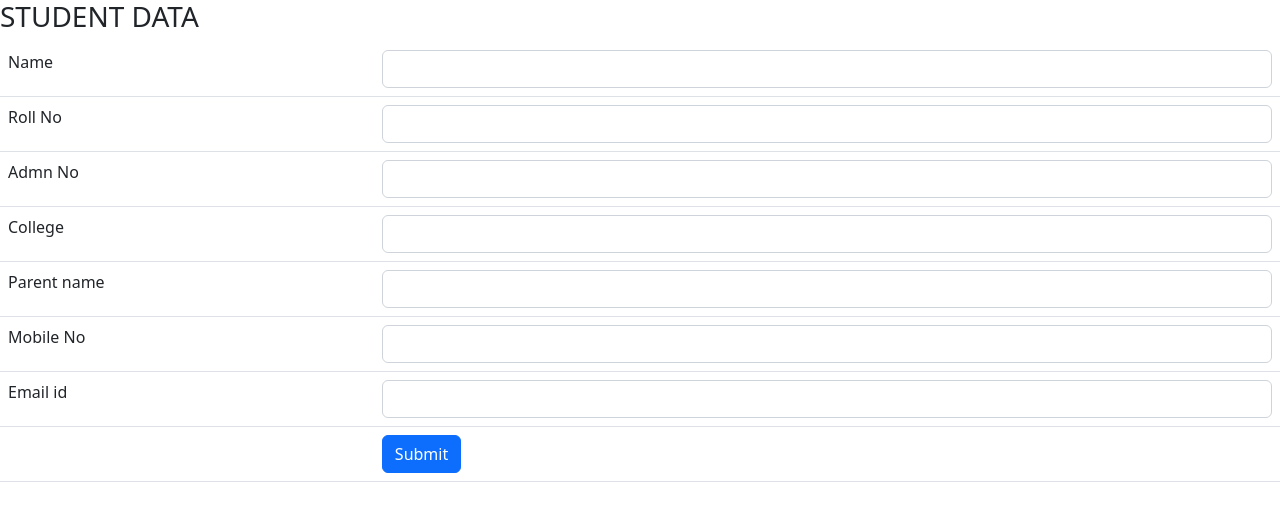
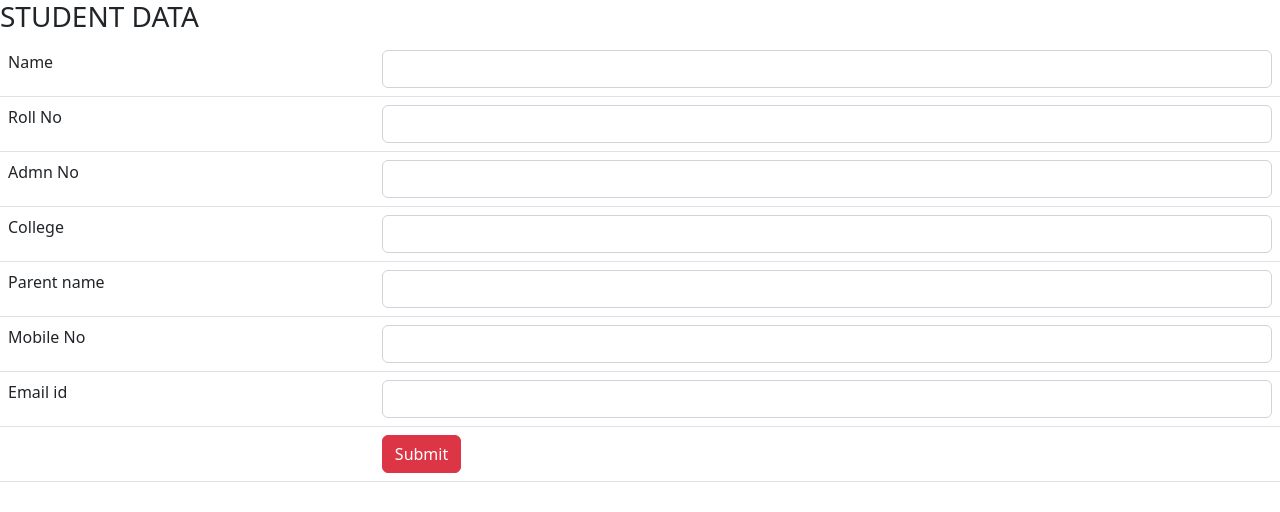
Before and after one commit to abhinavabhii/bootstrap-class, a plain HTML site: page studentdata.html in a window 1280 px wide. Drawn offline with nearby package versions, Linux system fonts and the light colour scheme.

Commit message:
button colour changed

```diff
--- a/studentdata.html
+++ b/studentdata.html
@@ -42,7 +42,7 @@
     </tr>
     <tr>
         <td></td>
-        <td><Button class="btn btn-primary" >Submit</Button></td>
+        <td><Button class="btn btn-danger" >Submit</Button></td>
     </tr>
    </table>
    <!-- JavaScript Bundle with Popper -->
```
